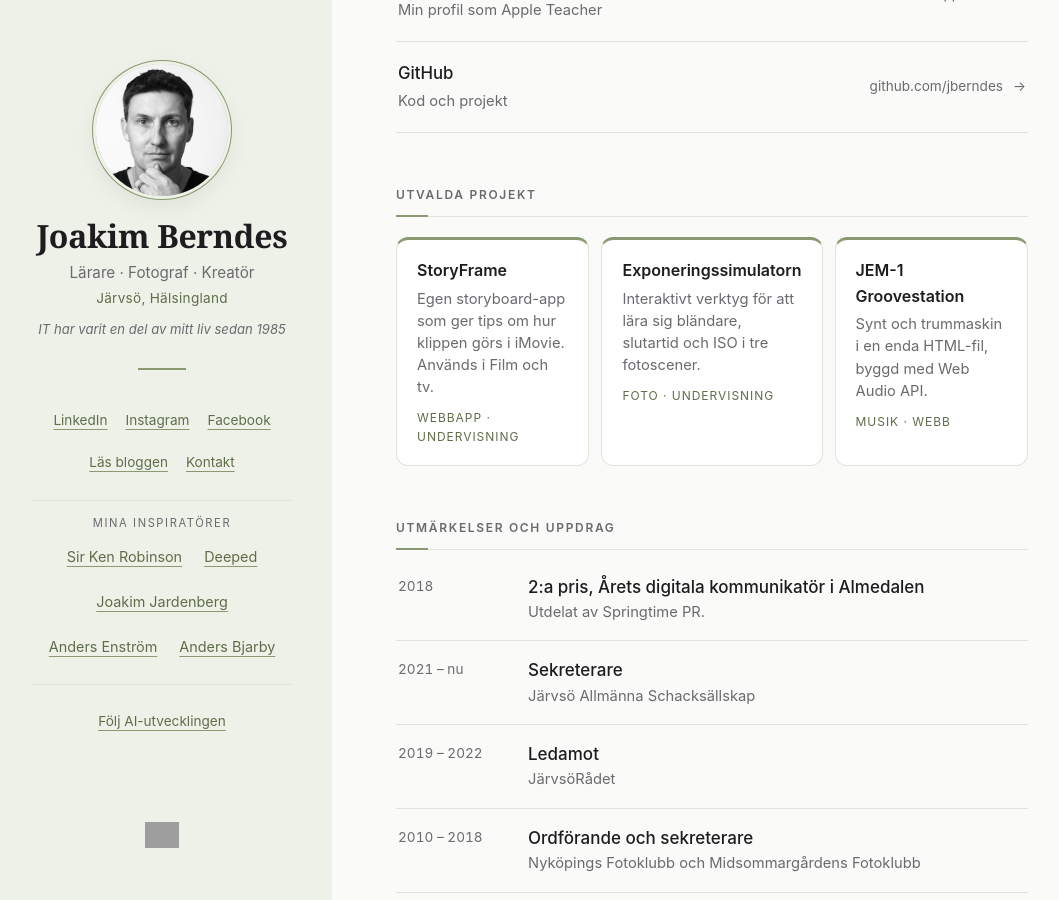
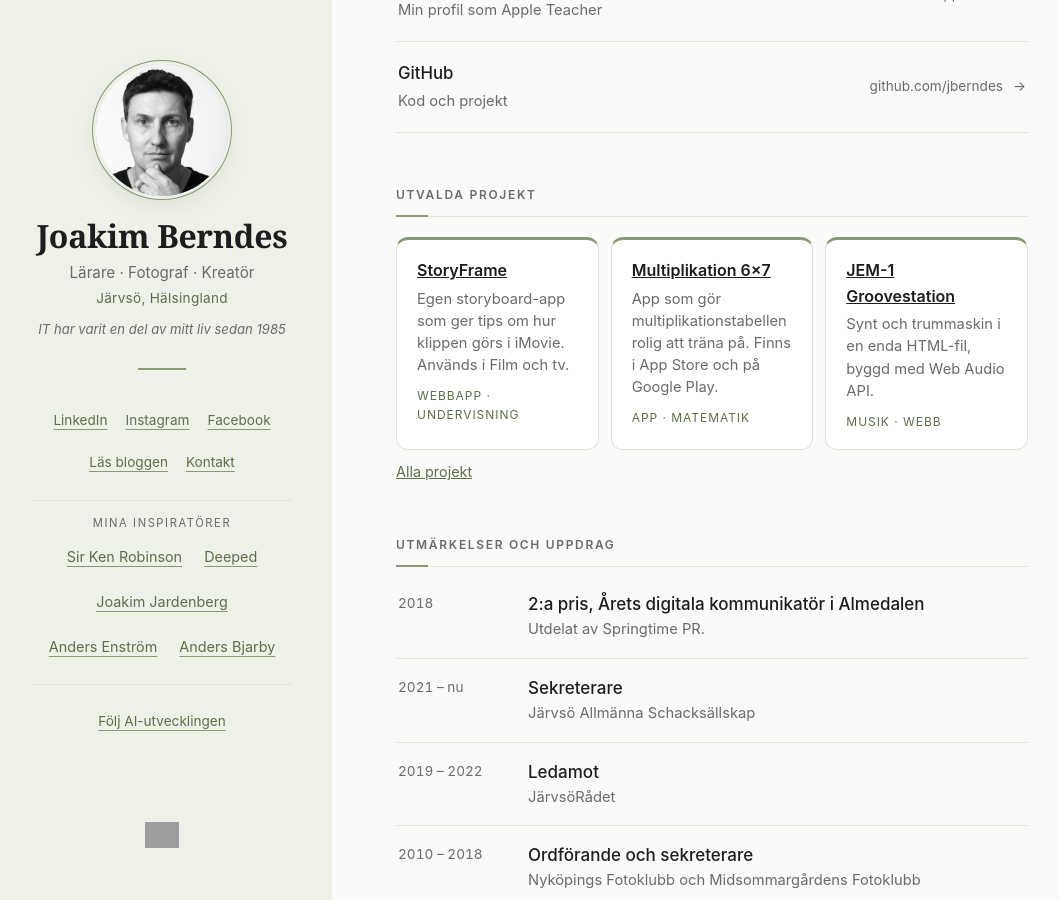
Before and after one commit to jberndes/jberndes.github.io, a Jekyll site: the page built from index.html, in a window 1280 px wide and 900 px high, scrolled down 4102 px. Shown: the whole window, without its empty margins (8-1067 px from the left). Built offline with Jekyll 4.4.1, drawn with Linux system fonts in a browser that asks for light colours; grey boxes are pictures that could not be loaded.

Commit message:
Startsida: projektkort länkar till Projekt, Multiplikation 6x7 ersätter exponeringssimulatorn
Co-Authored-By: Claude Sonnet 5.5 <noreply@anthropic.com>
Claude-Session: https://claude.ai/code/session_01EHEf1UELdVEwTeZb2owzdv

```diff
--- a/index.html
+++ b/index.html
@@ -606,21 +606,22 @@
         <h2>Utvalda projekt</h2>
         <ul class="projekt">
           <li>
-            <h3>StoryFrame</h3>
+            <h3><a href="/projekt/">StoryFrame</a></h3>
             <p>Egen storyboard-app som ger tips om hur klippen görs i iMovie. Används i Film och tv.</p>
             <span class="typ">Webbapp · Undervisning</span>
           </li>
           <li>
-            <h3>Exponeringssimulatorn</h3>
-            <p>Interaktivt verktyg för att lära sig bländare, slutartid och ISO i tre fotoscener.</p>
-            <span class="typ">Foto · Undervisning</span>
+            <h3><a href="/projekt/">Multiplikation 6×7</a></h3>
+            <p>App som gör multiplikationstabellen rolig att träna på. Finns i App Store och på Google Play.</p>
+            <span class="typ">App · Matematik</span>
           </li>
           <li>
-            <h3>JEM-1 Groovestation</h3>
+            <h3><a href="/projekt/">JEM-1 Groovestation</a></h3>
             <p>Synt och trummaskin i en enda HTML-fil, byggd med Web Audio API.</p>
             <span class="typ">Musik · Webb</span>
           </li>
         </ul>
+        <p class="alla"><a href="/projekt/">Alla projekt</a></p>
       </section>
 
       <section>
```
